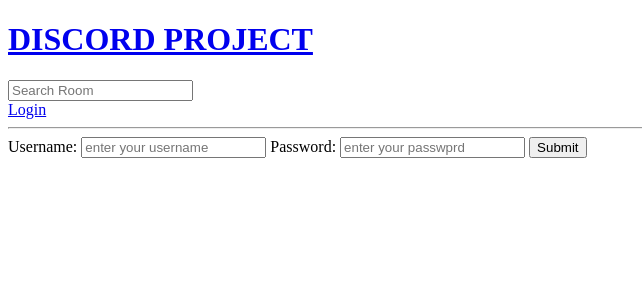
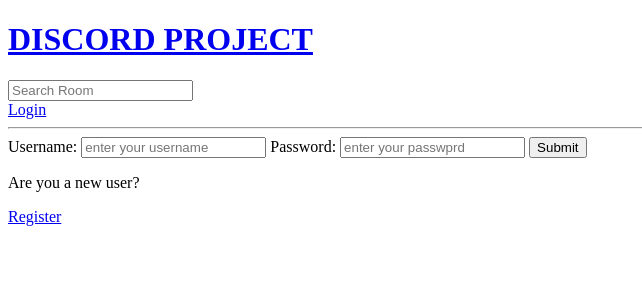
Before and after one commit to sandeep-raj-saimon/discord_project, a Django app: page /login/ in a window 1280 px wide. Shown: the top 300 px of the page, without its empty margins (0-642 px from the left). Run offline with Django 4.2, Linux system fonts and the light colour scheme.

Commit message:
login and register basic flow completed

```diff
--- a/base/templates/base/login_register.html
+++ b/base/templates/base/login_register.html
@@ -1,6 +1,8 @@
 {% extends 'main.html' %}
 {% block content %}
-<div>
+
+{% if new_user == False %}
+    <div class="login">
         <form method="POST" action = "">
             {% csrf_token %}
             <label>Username: </label>
@@ -9,5 +11,19 @@
             <input type = "password" name="password" placeholder="enter your passwprd" />
             <input type = "submit" value="Submit" />
         </form>
+        <p> Are you a new user? <p>
+        <a href="{% url 'register' %}">Register</a>
     </div>
+{% elif new_user == True %}
+    <div class="register">
+        <form method="POST" action = "">
+            {% csrf_token %}
+            {{form.as_p}}
+            <input type = "submit" value="Register" />
+        </form>
+        <p> Are you an existing user? <p>
+        <a href="{% url 'login' %}">Login</a>
+    </div>
+{% endif %}
+
 {% endblock content %}
--- a/base/urls.py
+++ b/base/urls.py
@@ -3,7 +3,8 @@
 from . import views
 
 urlpatterns = [
-    path('login/', views.loginRegister, name="login"),
+    path('register/', views.registerUser, name="register"),
+    path('login/', views.loginPage, name="login"),
     path('logout/', views.logoutUser, name="logout"),
     path('', views.home, name = "home"),
     path('room/<str:pk>/', views.room, name = "room"),
--- a/base/views.py
+++ b/base/views.py
@@ -2,10 +2,13 @@
 from django.http import HttpResponse
 from django.db.models import Q
 from django.contrib import messages
+from django.contrib.auth.forms import UserCreationForm
 from django.contrib.auth import authenticate, login, logout
-# Create your views here.
 from .models import *
 from .forms import *
+from django.http import HttpResponse
+from django.contrib.auth.decorators import login_required
+# Create your views here.
 # rooms = [
 #     {
 #         'id':1,
@@ -21,9 +24,13 @@
 #     }
 # ]
 
-def loginRegister(request):
+def loginPage(request):
+    new_user = False
+    if request.user.is_authenticated:
+        return redirect('home')
+
     if request.method == "POST":
-        username = request.POST.get("username")
+        username = request.POST.get("username").lower()
         password = request.POST.get("password")
 
         try:
@@ -37,12 +44,36 @@
             return redirect('home')
         else:
             messages.error(request, 'Username or Password does not exist')
-    params = {}
+    params = {'new_user': new_user}
     return render(request, 'base/login_register.html', params)
 
+@login_required(login_url='/login')
 def logoutUser(request):
     logout(request)
     return redirect('home')
+
+def registerUser(request):
+    new_user = True
+    form = UserCreationForm()
+    if request.method == "POST":
+        form = UserCreationForm(request.POST)
+        try:
+            print(form.errors)
+            if form.is_valid():
+                user = form.save(commit = False)
+                user.username = user.username.lower()
+                user.save()
+                login(request, user)
+                return redirect('home')
+            else:
+                raise Exception("User was not registered")
+        except Exception as error:
+            messages.error(request, error)
+        finally:
+            return redirect('home')
+
+    params = {'new_user': new_user,'form':form}
+    return render(request, 'base/login_register.html', params)
 
 def home(request):
     q = request.GET.get('q') if request.GET.get('q') != None else ''
@@ -67,6 +98,7 @@
     # return HttpResponse("Room Page")
     return render (request, 'base/room.html', params)
 
+@login_required(login_url='/login')
 def createRoom(request):
     form = RoomForm()
     if request.method == "POST":
@@ -77,9 +109,13 @@
     params = {'form': form}
     return render (request, 'base/room_form.html', params)
 
+@login_required(login_url='/login')
 def updateRoom(request, pk):
     room = Room.objects.get(id= int(pk))
     form = RoomForm(instance = room)
+    if request.user != room.host:
+        return HttpResponse("You are not allowed to update the room")
+
     if request.method == "POST":
         form = RoomForm(request.POST, instance = room)
         if form.is_valid():
@@ -88,8 +124,12 @@
     params = {'form': form}
     return render (request, 'base/room_form.html', params)
 
+@login_required(login_url='/login')
 def deleteRoom(request, pk):
     room = Room.objects.get(id = int(pk))
+    if request.user != room.host:
+        return HttpResponse("You are not allowed to delete the room")
+
     if request.method == "POST":
         room.delete()
         return redirect('home')
--- a/templates/navbar.html
+++ b/templates/navbar.html
@@ -5,7 +5,7 @@
     <input type="text" name="q" placeholder="Search Room"/>
 </form>
 {% if request.user.is_authenticated %}
-<span>Hello {{request.user.username}}</span>
+<span>Hello {{request.user.username.upper}}</span>
 <br>
 <a href="{% url 'logout' %}">Logout</a>
 {% else %}
```
Also changed, not shown: base/templates/base/home.html (+5 -2 lines). Lines whose indentation alone changed are shown as unchanged.
